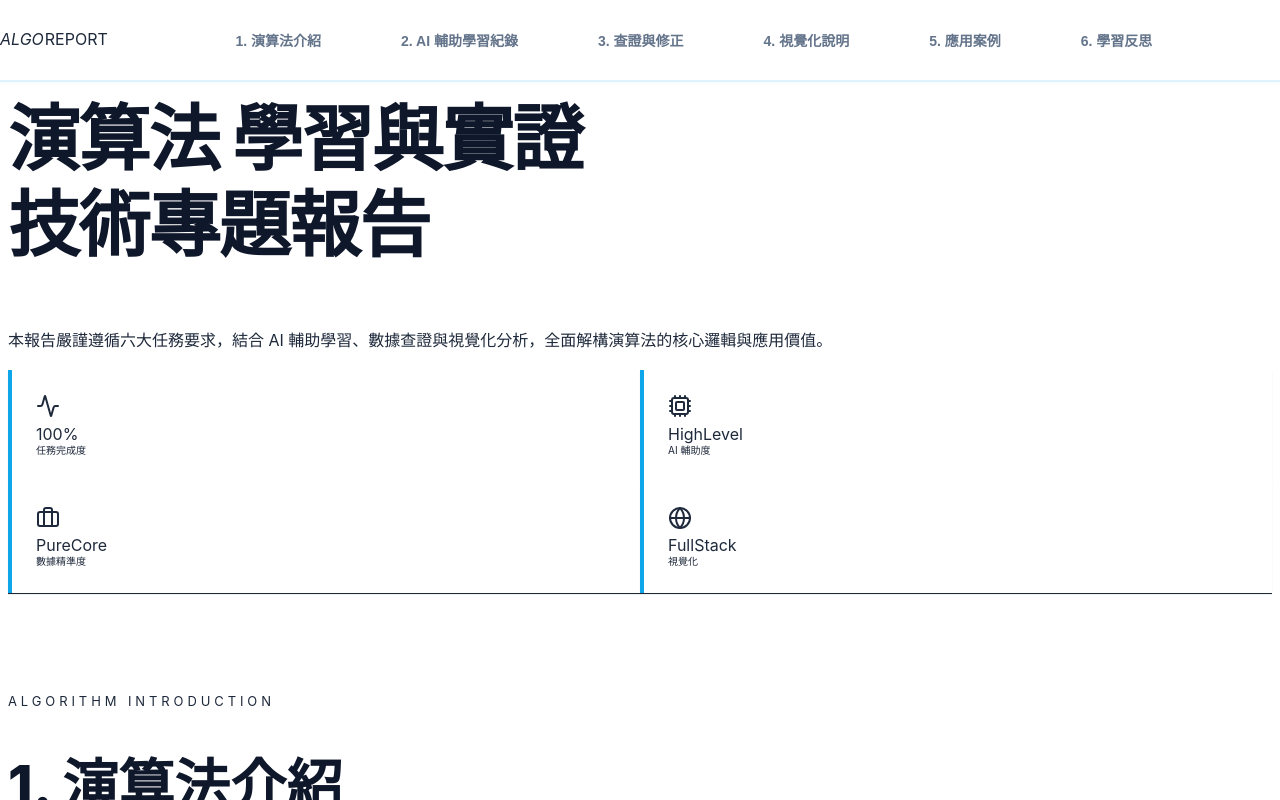
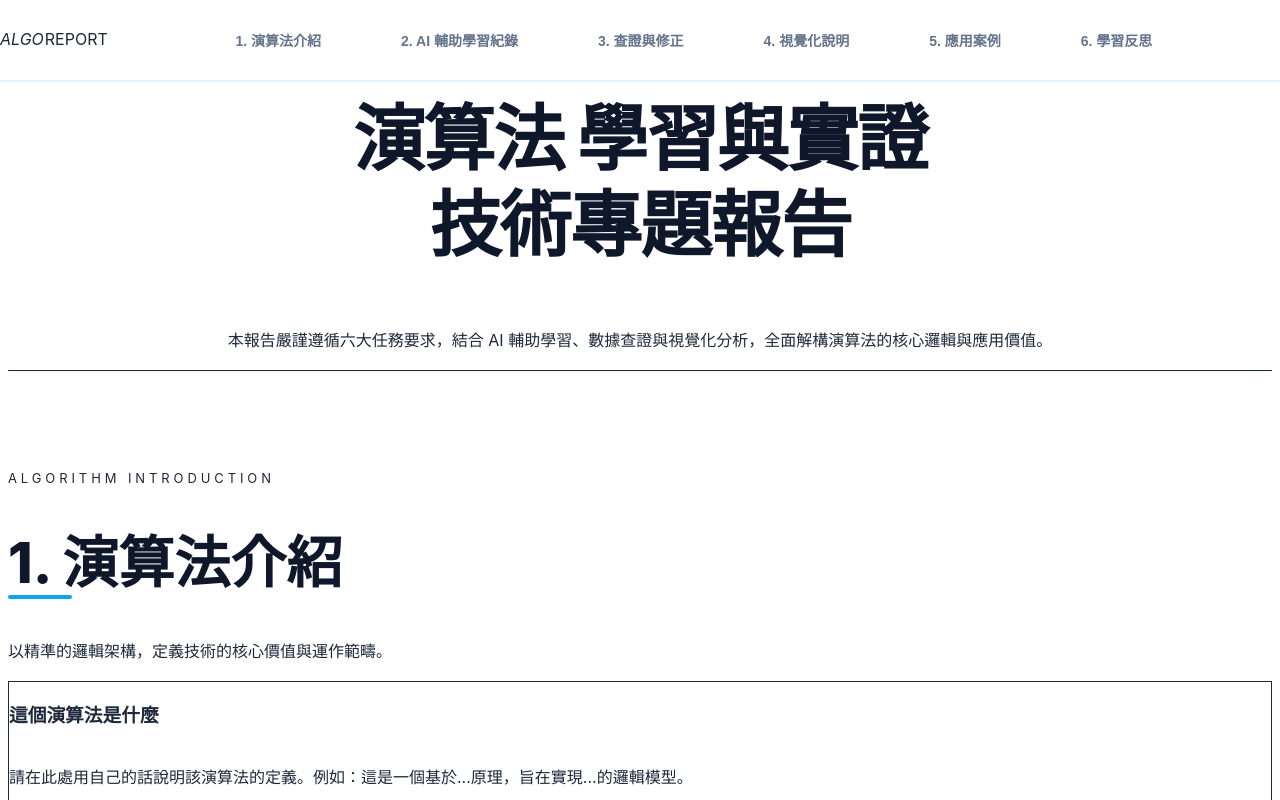
Before and after one commit to 111316031/RLHF-FINAL, a React (Vite) app: page / in a window 1280 px wide. Shown: the top 800 px of the page. Built offline with nearby package versions, Linux system fonts and the light colour scheme.

Commit message:
UI: Removed Global Leadership box and centered Hero content for a cleaner look

```diff
--- a/src/App.tsx
+++ b/src/App.tsx
@@ -65,38 +65,17 @@ function App() {
           <main className="pt-20">
           {/* Modern Hero Section */}
           <section className="bg-white border-b border-slate-100 py-32 md:py-48">
-          <div className="max-w-7xl mx-auto px-6 md:px-12">
-          <div className="grid md:grid-cols-2 gap-20 items-center">
-            <div>
+            <div className="max-w-7xl mx-auto px-6 md:px-12 text-center">
               <span className="hh-hero-subtitle">Technical Analysis Archive</span>
               <h1 className="hh-hero-title mt-6">
                 演算法 <span className="text-[--brand-blue]">學習與實證</span> <br />
                 技術專題報告
               </h1>
-              <p className="mt-10 text-xl text-slate-500 leading-relaxed font-medium">
+              <p className="mt-10 text-xl text-slate-500 leading-relaxed font-medium max-w-3xl mx-auto">
                 本報告嚴謹遵循六大任務要求，結合 AI 輔助學習、數據查證與視覺化分析，全面解構演算法的核心邏輯與應用價值。
               </p>
             </div>
-              <div className="grid grid-cols-2 gap-6">
-                 {[
-                   { label: '任務完成度', val: '100', unit: '%', icon: <Activity /> },
-                   { label: 'AI 輔助度', val: 'High', unit: 'Level', icon: <Cpu /> },
-                   { label: '數據精準度', val: 'Pure', unit: 'Core', icon: <Briefcase /> },
-                   { label: '視覺化', val: 'Full', unit: 'Stack', icon: <Globe /> }
-                 ].map((stat, i) => (
-                   <div key={i} className="hh-stat-card border-l-[--brand-blue] rounded-r-lg">
-                      <div className="text-[--brand-blue] mb-2">{stat.icon}</div>
-                      <div className="text-3xl font-black text-slate-900 leading-none">
-                        {stat.val}<span className="text-sm font-bold text-slate-300 ml-1">{stat.unit}</span>
-                      </div>
-                      <div className="text-[10px] font-black text-slate-400 uppercase tracking-widest mt-2">{stat.label}</div>
-                   </div>
-                 ))}
-              </div>
-            </div>
-          </div>
-        </section>
-
+          </section>
         {/* Structured Content */}
         <div className="bg-white">
           <AlgorithmIntro />
```
